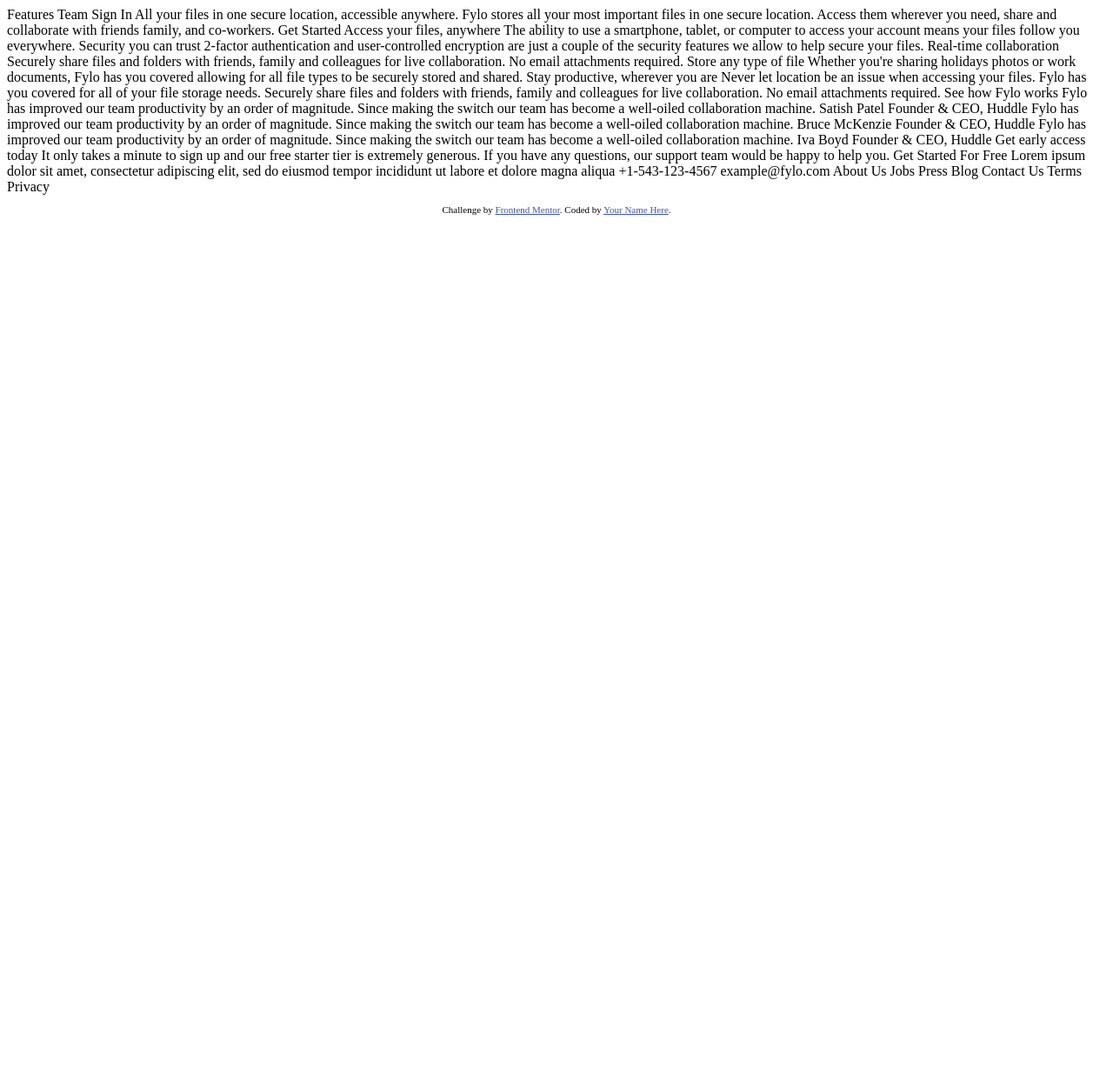
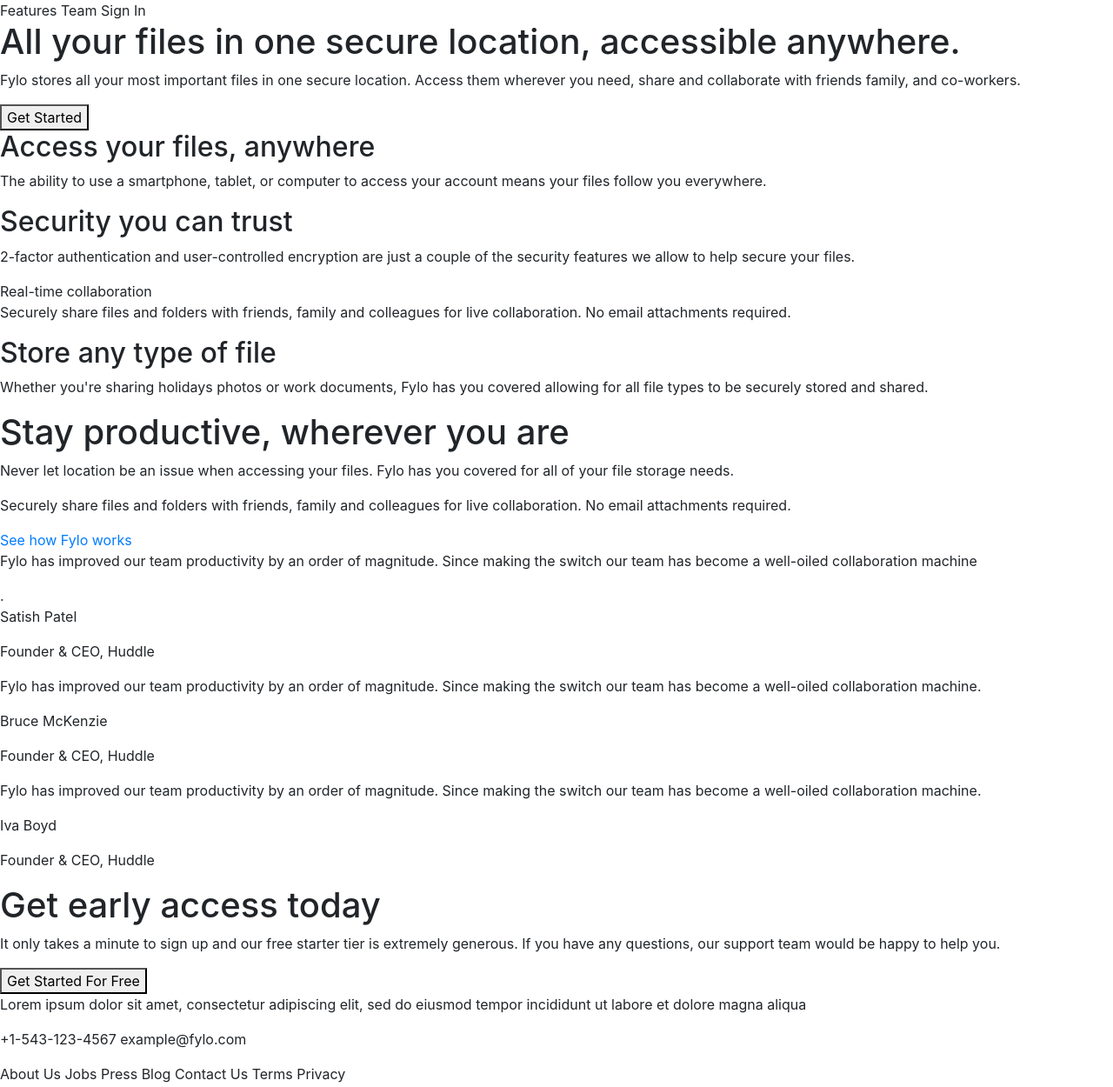
Before and after one commit to andre-lfa/Fylo-Landing-Page, a plain HTML site: page index.html in a window 1280 px wide. Shown: the top 1250 px of the page at 87% size. Before the commit the page ends 800 px from the top, so only its background shows below. Drawn offline with nearby package versions, Linux system fonts and the light colour scheme.

Commit message:
Add HTML tags to each content

```diff
--- a/index.html
+++ b/index.html
@@ -9,83 +9,102 @@
   <title>Frontend Mentor | Fylo landing page with dark theme and features grid</title>
 
   <!-- Feel free to remove these styles or customise in your own stylesheet 👍 -->
-  <style>
+  <!-- <style>
     .attribution { font-size: 11px; text-align: center; }
     .attribution a { color: hsl(228, 45%, 44%); }
-  </style>
+  </style> -->
+
+  <!-- Bootstrap -->
+  <link rel="stylesheet" href="https://stackpath.bootstrapcdn.com/bootstrap/4.2.1/css/bootstrap.min.css" integrity="sha384-GJzZqFGwb1QTTN6wy59ffF1BuGJpLSa9DkKMp0DgiMDm4iYMj70gZWKYbI706tWS" crossorigin="anonymous">
+  <script src="https://stackpath.bootstrapcdn.com/bootstrap/4.2.1/js/bootstrap.min.js" integrity="sha384-B0UglyR+jN6CkvvICOB2joaf5I4l3gm9GU6Hc1og6Ls7i6U/mkkaduKaBhlAXv9k" crossorigin="anonymous"></script>
 </head>
 <body>
+  <section id="nav-bar">
+    <div class="nav-bar">
       Features
       Team
       Sign In
+    </div>
+  </section>
 
-  All your files in one secure location, accessible anywhere.
+  <section id="introduction">
+    <h1>All your files in one secure location, accessible anywhere.</h2>
 
-  Fylo stores all your most important files in one secure location. Access them wherever
-  you need, share and collaborate with friends family, and co-workers.
+    <p>Fylo stores all your most important files in one secure location. Access them wherever
+    you need, share and collaborate with friends family, and co-workers.</p>
 
-  Get Started
+    <button type="button" name="button">Get Started</button>
+  </section>
 
-  Access your files, anywhere
+  <section id="features">
+    <h2>Access your files, anywhere</h2>
 
-  The ability to use a smartphone, tablet, or computer to access your account means your
-  files follow you everywhere.
+    <p>The ability to use a smartphone, tablet, or computer to access your account means your
+    files follow you everywhere.</p>
 
-  Security you can trust
+    <h2>Security you can trust</h2>
 
-  2-factor authentication and user-controlled encryption are just a couple of the security
-  features we allow to help secure your files.
+    <p>2-factor authentication and user-controlled encryption are just a couple of the security
+    features we allow to help secure your files.</p>
 
-  Real-time collaboration
+    <h2></h2>Real-time collaboration
 
-  Securely share files and folders with friends, family and colleagues for live collaboration.
-  No email attachments required.
+    <p>Securely share files and folders with friends, family and colleagues for live collaboration.
+    No email attachments required.</p>
 
-  Store any type of file
+    <h2>Store any type of file</h2>
 
-  Whether you're sharing holidays photos or work documents, Fylo has you covered allowing for all
-  file types to be securely stored and shared.
+    <p>Whether you're sharing holidays photos or work documents, Fylo has you covered allowing for all
+    file types to be securely stored and shared.</p>
+  </section>
 
-  Stay productive, wherever you are
+  <section id="description">
+    <h1>Stay productive, wherever you are</h1>
 
-  Never let location be an issue when accessing your files. Fylo has you covered for all of your file
-  storage needs.
+    <p>Never let location be an issue when accessing your files. Fylo has you covered for all of your file
+    storage needs.</p>
 
-  Securely share files and folders with friends, family and colleagues for live collaboration. No email
-  attachments required.
+    <p>Securely share files and folders with friends, family and colleagues for live collaboration. No email
+    attachments required.</p>
 
-  See how Fylo works
+    <a href="#">See how Fylo works</a>
+  </section>
 
-  Fylo has improved our team productivity by an order of magnitude. Since making the switch our team has
-  become a well-oiled collaboration machine.
+  <section id="testimonials">
+    <p>Fylo has improved our team productivity by an order of magnitude. Since making the switch our team has
+    become a well-oiled collaboration machine</p>.
 
-  Satish Patel
-  Founder & CEO, Huddle
+    <p>Satish Patel</p>
+    <p>Founder & CEO, Huddle</p>
 
-  Fylo has improved our team productivity by an order of magnitude. Since making the switch our team has
-  become a well-oiled collaboration machine.
+    <p>Fylo has improved our team productivity by an order of magnitude. Since making the switch our team has
+    become a well-oiled collaboration machine.</p>
 
-  Bruce McKenzie
-  Founder & CEO, Huddle
+    <p>Bruce McKenzie</p>
+    <p>Founder & CEO, Huddle</p>
 
-  Fylo has improved our team productivity by an order of magnitude. Since making the switch our team has
-  become a well-oiled collaboration machine.
+    <p>Fylo has improved our team productivity by an order of magnitude. Since making the switch our team has
+    become a well-oiled collaboration machine.</p>
 
-  Iva Boyd
-  Founder & CEO, Huddle
+    <p>Iva Boyd</p>
+    <p>Founder & CEO, Huddle</p>
+  </section>
 
-  Get early access today
+  <section id="cta">
+    <h1>Get early access today</h1>
 
-  It only takes a minute to sign up and our free starter tier is extremely generous. If you have any
-  questions, our support team would be happy to help you.
+    <p>It only takes a minute to sign up and our free starter tier is extremely generous. If you have any
+    questions, our support team would be happy to help you.</p>
 
-  Get Started For Free
+    <button type="button" name="button">Get Started For Free</button>
+  </section>
 
-  Lorem ipsum dolor sit amet, consectetur adipiscing elit, sed do eiusmod tempor incididunt ut labore et
-  dolore magna aliqua
+  <section id="footer">
+    <p>Lorem ipsum dolor sit amet, consectetur adipiscing elit, sed do eiusmod tempor incididunt ut labore et
+    dolore magna aliqua</p>
 
-  +1-543-123-4567
-  example@fylo.com
+    <p>+1-543-123-4567
+    example@fylo.com</p>
 
     About Us
     Jobs
@@ -95,6 +114,7 @@
     Contact Us
     Terms
     Privacy
+  </section>
 
   <footer>
     <p class="attribution">
```
Lines whose indentation alone changed are shown as unchanged.
